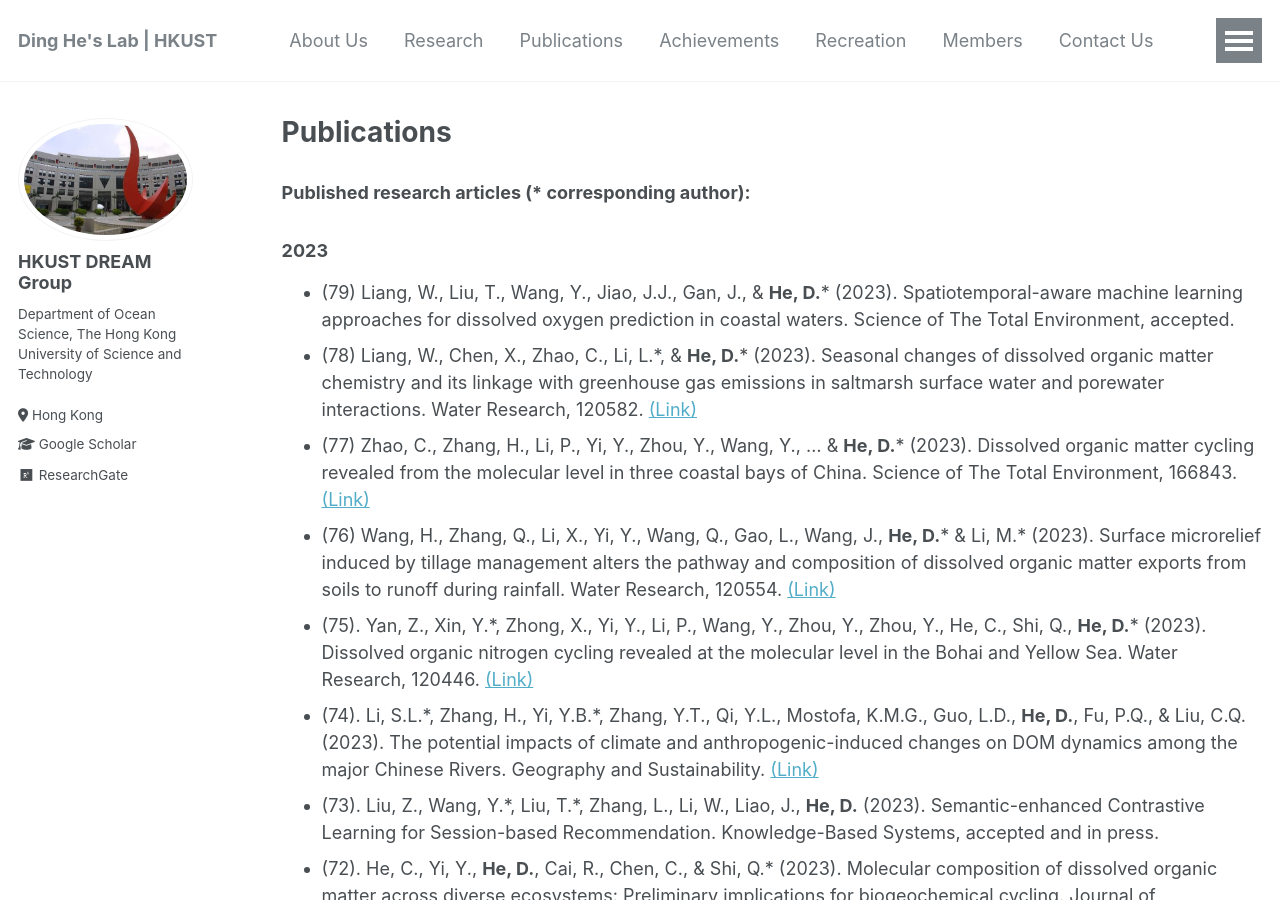
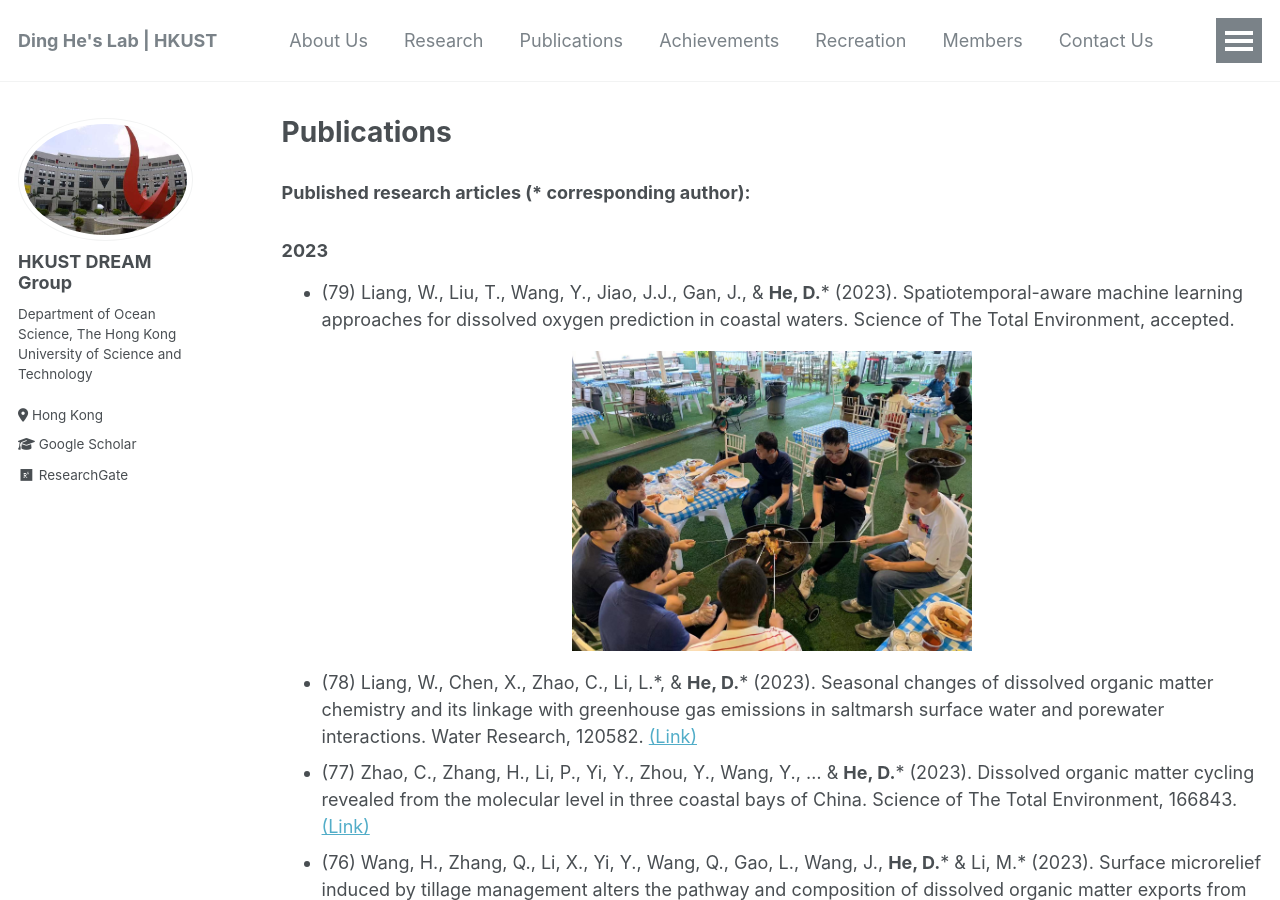
Before and after one commit to hkustDingHe/hkustDingHe.github.io, a Jekyll site: the page built from _pages/publications.md, in a window 1280 px wide and 900 px high. Built offline with Jekyll 4.4.1, drawn with Linux system fonts in a browser that asks for light colours.

Commit message:
Update publications.md

```diff
--- a/_pages/publications.md
+++ b/_pages/publications.md
@@ -10,6 +10,7 @@
 ### Published research articles (* corresponding author):
 ### 2023
 - (79) Liang, W., Liu, T., Wang, Y., Jiao, J.J., Gan, J., & **He, D.*** (2023). Spatiotemporal-aware machine learning approaches for dissolved oxygen prediction in coastal waters. Science of The Total Environment, accepted.
+<div align="center"><img src="/images/BBQ1.jpg" width="400"></div>
 - (78) Liang, W., Chen, X., Zhao, C., Li, L.\*, & **He, D.**\* (2023). Seasonal changes of dissolved organic matter chemistry and its linkage with greenhouse gas emissions in saltmarsh surface water and porewater interactions. Water Research, 120582. [(Link)](https://www.sciencedirect.com/science/article/pii/S0043135423010229)
 - (77) Zhao, C., Zhang, H., Li, P., Yi, Y., Zhou, Y., Wang, Y., … & **He, D.*** (2023). Dissolved organic matter cycling revealed from the molecular level in three coastal bays of China. Science of The Total Environment, 166843. [(Link)](https://www.sciencedirect.com/science/article/pii/S0048969723054682)
 - (76) Wang, H., Zhang, Q., Li, X., Yi, Y., Wang, Q., Gao, L., Wang, J., **He, D.**\* & Li, M.\* (2023). Surface microrelief induced by tillage management alters the pathway and composition of dissolved organic matter exports from soils to runoff during rainfall. Water Research, 120554. [(Link)](https://www.sciencedirect.com/science/article/pii/S0043135423009946)
```
